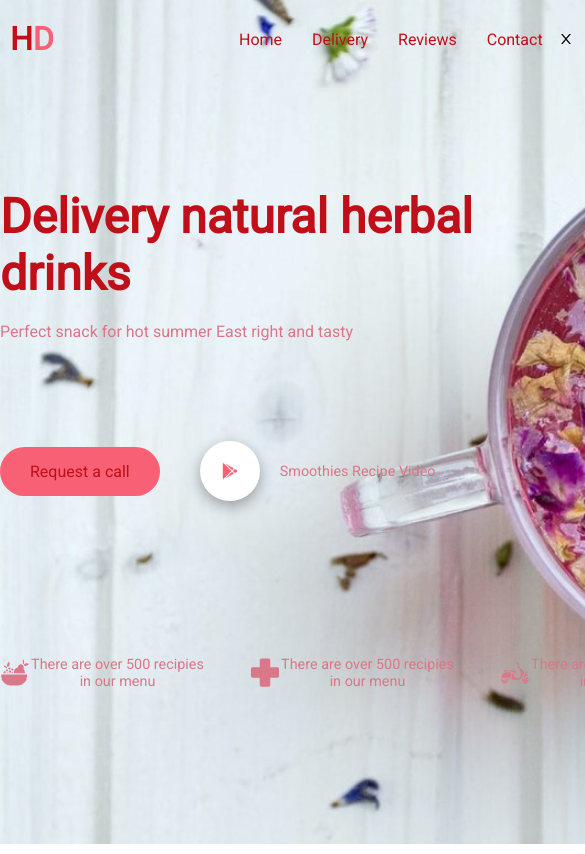
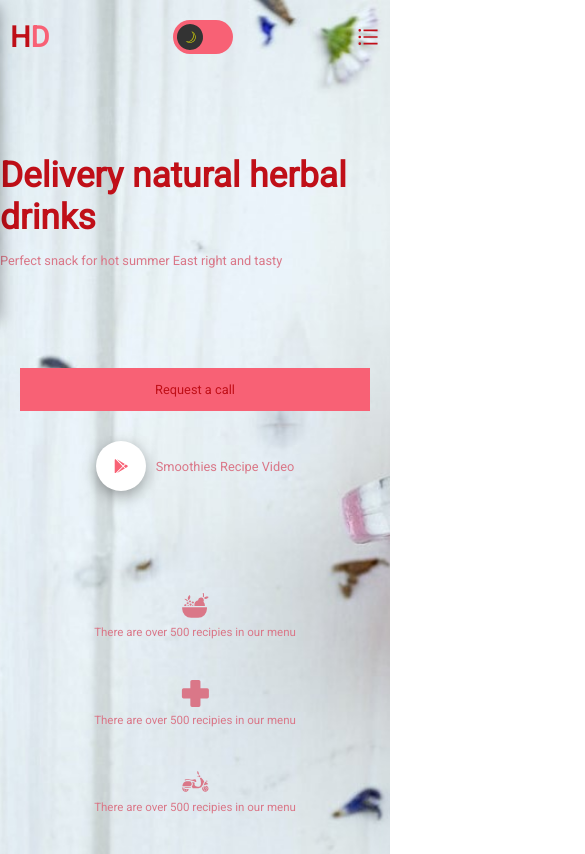
Before and after one commit to ddepu11/darkmode-herbal-drinks-react-app, a React (Create React App) app: page / in a window 390 px wide. Shown: the top 854 px of the page, 585 px wide, since content can reach past the window. Built offline with nearby package versions, Linux system fonts and the light colour scheme.

Commit message:
menu bar hidden in desktop view

```diff
--- a/src/App.css
+++ b/src/App.css
@@ -104,6 +104,7 @@ input:focus {
 
 .ul {
   justify-content: space-between;
+  transition: all 0.5s ease-in-out;
 }
 
 .ul li {
@@ -186,6 +187,7 @@ input:focus {
   width: 0;
   height: 0;
 }
+
 .slider {
   position: absolute;
   cursor: pointer;
@@ -195,6 +197,7 @@ input:focus {
   height: 100%;
   background-color: var(--secondary-color);
 }
+
 .slider:before {
   position: absolute;
   content: "☽";
@@ -215,6 +218,7 @@ input:focus {
 input:checked + .slider {
   background-color: var(--secondary-color);
 }
+
 input:focus + .slider {
   box-shadow: rgba(0, 0, 0, 0.35) 0px 5px 15px;
 }
@@ -222,6 +226,155 @@ input:focus + .slider {
 input:checked + .slider:before {
   transform: translateX(26px) rotate(30deg);
 }
+
 .slider.round {
   border-radius: 34px;
 }
+.close,
+.menu-bar {
+  display: none;
+}
+
+@media (max-width: 730px) {
+  .navbar {
+    position: relative;
+  }
+
+  .ul {
+    position: absolute;
+    left: 0;
+    top: 0;
+    flex-direction: column;
+    background: var(--secondary-color);
+    width: 50%;
+    height: auto;
+    padding: 10px 0 10px 20px;
+    align-items: flex-start;
+    box-shadow: rgba(0, 0, 0, 0.35) 0px 5px 15px;
+    transform: translateX(-100%);
+    z-index: 8;
+  }
+  .show-sidebar {
+    transform: translateX(0%);
+  }
+  .ul li {
+    padding: 25px 5px;
+  }
+  .ul li a {
+    color: var(--primary-color);
+    font-size: 1.3em;
+  }
+  .close {
+    display: inline;
+    position: absolute;
+    color: white;
+    right: 10px;
+    font-size: 1.3em;
+    cursor: pointer;
+  }
+  .menu-bar {
+    display: block;
+    font-size: 1.5em;
+    color: var(--primary-color);
+    cursor: pointer;
+  }
+
+  .container {
+    grid-template-columns: repeat(4, minmax(160px, auto));
+    grid-template-areas:
+      "n n . . "
+      "h h . . "
+      "f f . . ";
+  }
+  .hero {
+    padding: 80px 0 0;
+  }
+  .hero h1 {
+    font-size: 2.8em;
+  }
+  .hero p {
+    font-size: 0.9em;
+    margin-top: 15px;
+  }
+  .buttons {
+    flex-direction: column;
+    margin-top: 100px;
+    align-items: flex-start;
+    padding: 0 20px 0;
+  }
+  .buttons > * {
+    width: 100%;
+  }
+  .buttons > button {
+    font-size: 0.8em;
+    padding: 14px 28px;
+    margin-bottom: 30px;
+    border-radius: 0;
+  }
+  .play {
+    font-size: 0.9em;
+    padding: 10px;
+    height: 50px;
+    width: 50px;
+  }
+  .right span {
+    color: var(--ultra-light);
+    margin-left: 10px;
+    font-size: 0.8em;
+  }
+  .footer {
+    margin-top: 150px;
+    flex-direction: column;
+  }
+  .footer button {
+    background: transparent;
+    font-size: 0.9em;
+    color: var(--ultra-light);
+    margin-bottom: 40px;
+    width: 100%;
+  }
+  .icon {
+    margin-right: 20px;
+  }
+}
+@media (max-width: 400px) {
+  .logo {
+    font-size: 1.8em;
+    font-weight: bold;
+  }
+  .container {
+    grid-template-columns: repeat(2, minmax(160px, auto));
+    grid-template-areas:
+      "n n "
+      "h h "
+      "f f ";
+  }
+  .hero h1 {
+    font-size: 2.2em;
+  }
+  .hero p {
+    font-size: 0.8em;
+    margin-top: 15px;
+  }
+  .footer {
+    margin-top: 100px;
+  }
+  .footer button {
+    flex-direction: column;
+    /* align-items: flex-start; */
+    margin-right: 0px;
+  }
+  .c {
+    align-self: center;
+    justify-self: center;
+    font-size: 0.8em;
+  }
+  .icon {
+    margin-right: 0px;
+    font-size: 2em;
+    margin-bottom: 5px;
+  }
+  .ul {
+    width: 100%;
+  }
+}
```
